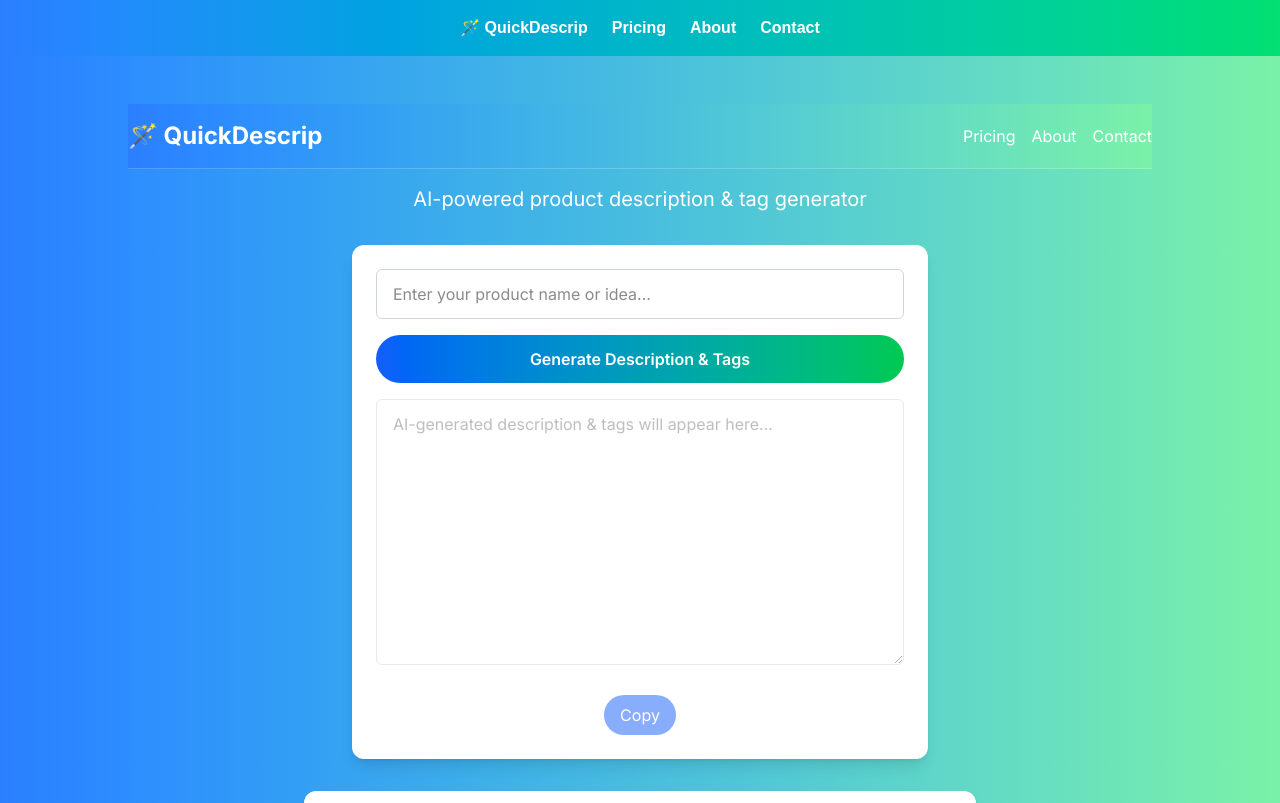
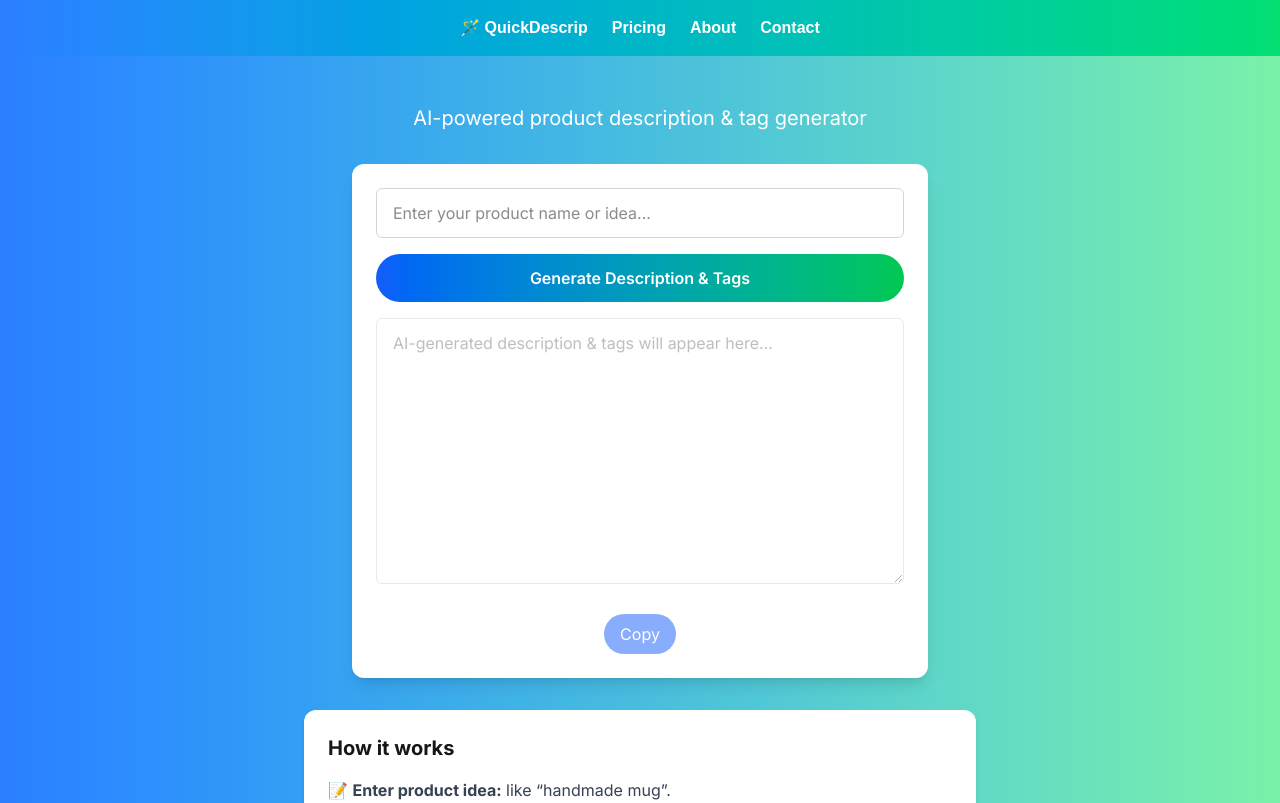
Before and after one commit to neymahs/quickdescrip, a Next.js app: page / in a window 1280 px wide. Shown: the top 803 px of the page. Built offline with nearby package versions, Linux system fonts and the light colour scheme.

Commit message:
Make nav sticky and remove duplicate nav

```diff
--- a/src/app/layout.tsx
+++ b/src/app/layout.tsx
@@ -51,7 +51,7 @@ export default function RootLayout({
       </head>
       <body className={`${geistSans.variable} ${geistMono.variable} antialiased`}>
         {/* 🪄 Navigation */}
-        <nav className="flex justify-center space-x-6 py-4 bg-gradient-to-r from-blue-500 to-green-400 text-white font-semibold">
+        <nav className="sticky top-0 z-50 flex justify-center space-x-6 py-4 bg-gradient-to-r from-blue-500 to-green-400 text-white font-semibold">
           <Link href="/" className="hover:underline">🪄 QuickDescrip</Link>
           <Link href="/pricing" className="hover:underline">Pricing</Link>
           <Link href="/about" className="hover:underline">About</Link>
--- a/src/app/page.tsx
+++ b/src/app/page.tsx
@@ -47,16 +47,9 @@ export default function Home() {
 
   return (
     <main className={`${inter.className} flex flex-col items-center justify-center min-h-screen px-4 py-12 bg-gradient-to-r from-blue-500 to-green-300 text-center`}>
-       <header className="sticky top-0 bg-gradient-to-r from-blue-500 to-green-300 w-full max-w-5xl flex justify-between items-center py-4 mb-4 border-b border-white/20 z-10">
-      <h1 className="text-white text-2xl font-bold">🪄 QuickDescrip</h1>
-     <nav className="space-x-4">
-    <Link href="/pricing" className="text-white hover:underline">Pricing</Link>
-    <Link href="/about" className="text-white hover:underline">About</Link>
-    <Link href="/contact" className="text-white hover:underline">Contact</Link>
-    </nav>
-    </header>
 
-      <p className="text-white text-xl mb-8">AI-powered product description & tag generator</p>
+
+    <p className="text-white text-xl mb-8">AI-powered product description & tag generator</p>
 
       <div className="bg-white bg-opacity-90 p-6 rounded-xl shadow-lg w-full max-w-xl">
         <input
```
